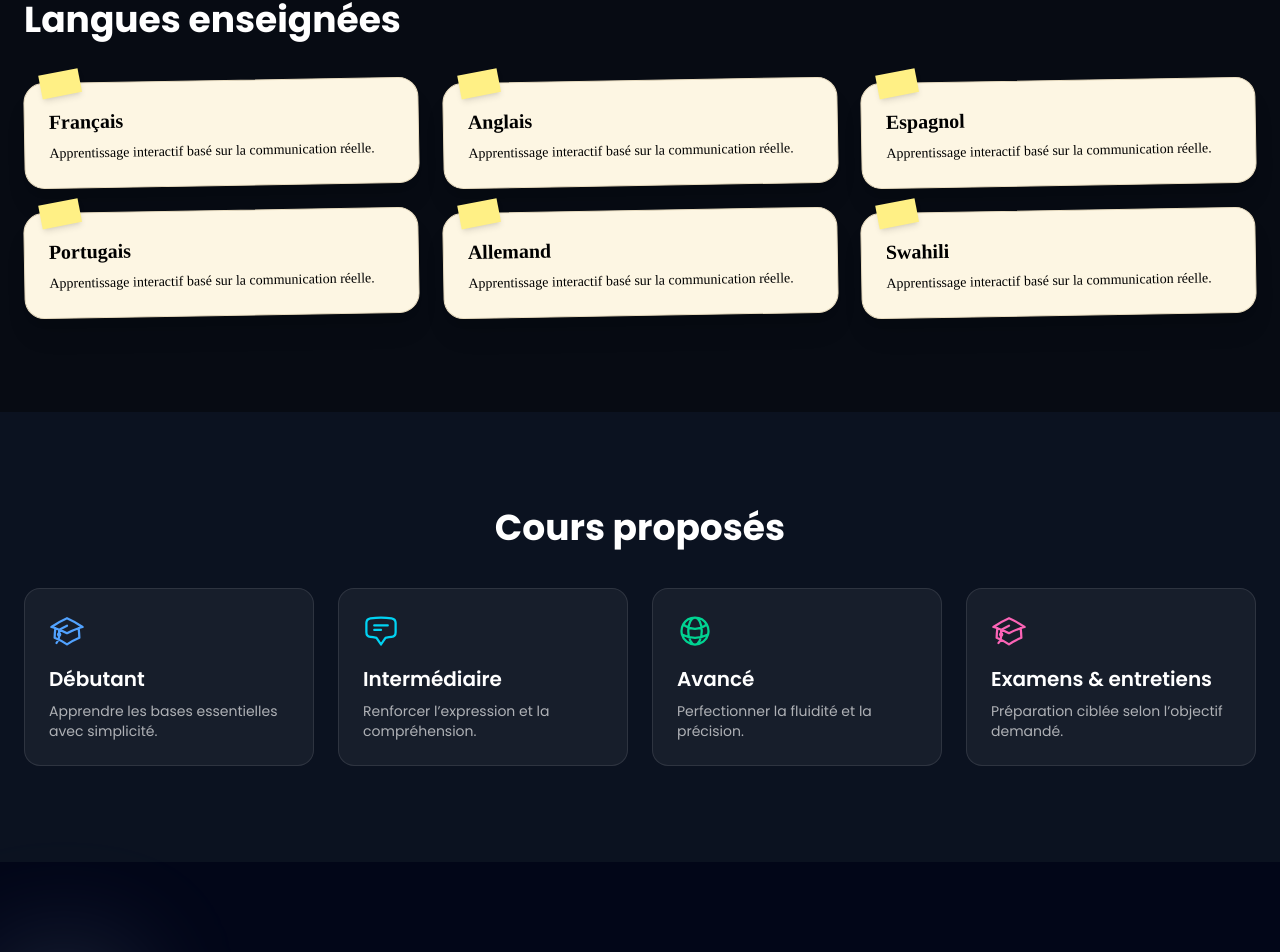
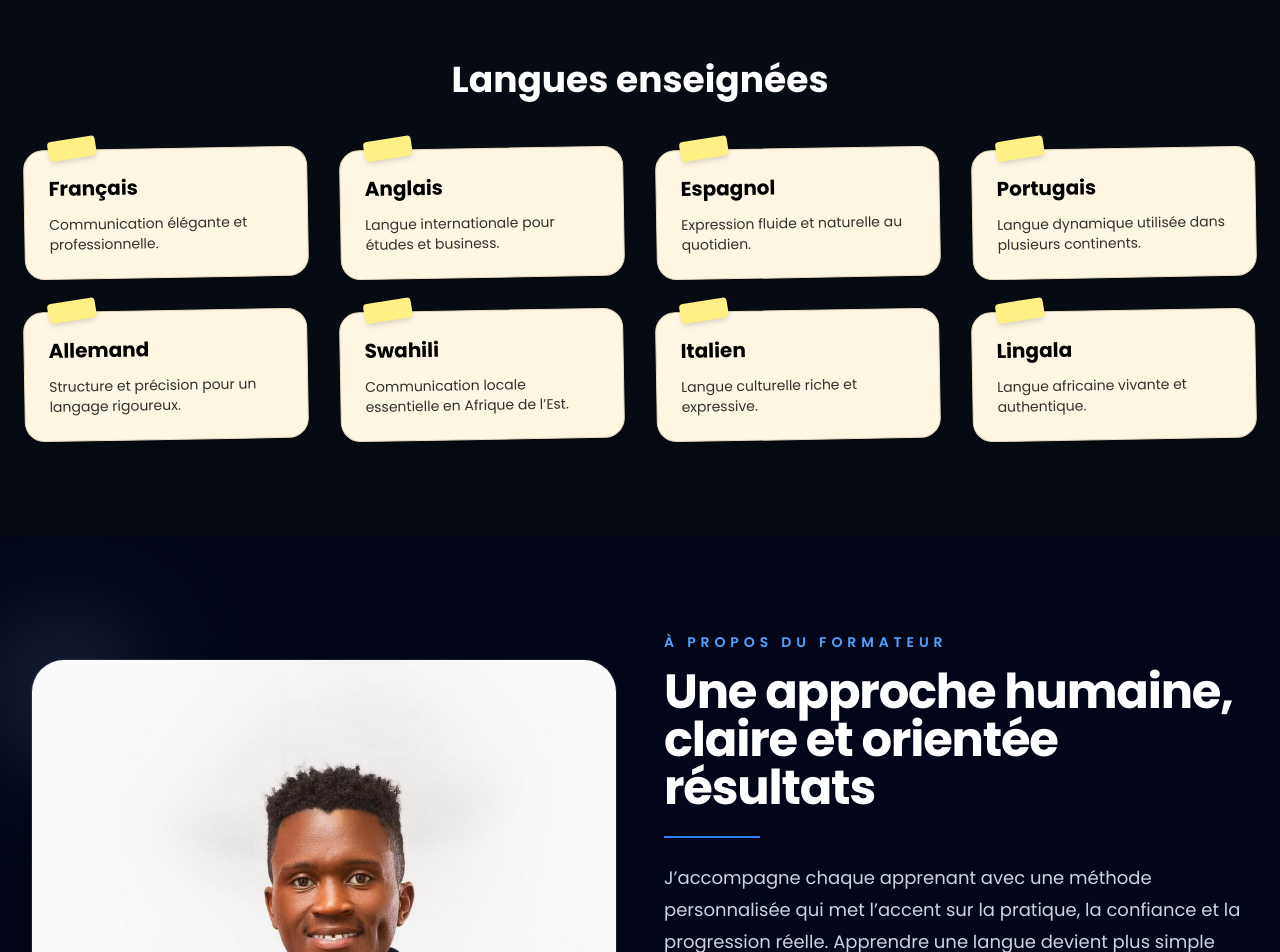
Before and after one commit to Gauss243J/danny-kool, a Next.js app: page / in a window 1280 px wide. Shown: the part 1846-2798 px from the top of the page. Built offline with nearby package versions, Linux system fonts and the light colour scheme.

Commit message:
improve commit 11

```diff
--- a/app/page.tsx
+++ b/app/page.tsx
@@ -22,7 +22,7 @@ export default function Home() {
   const socialLinks = [
   {
     name: "Facebook",
-    href: "https://www.facebook.com/TON_PROFIL_ICI",
+    href: "https://www.facebook.com/profile.php?id=61586018024476",
     color: "hover:bg-blue-600 hover:text-white",
     icon: (
       <svg viewBox="0 0 24 24" className="h-5 w-5 fill-current" aria-hidden="true">
@@ -32,7 +32,7 @@ export default function Home() {
   },
   {
     name: "YouTube",
-    href: "https://www.youtube.com/@TON_PROFIL_ICI",
+    href: "https://youtube.com/@dannykoolsuerte?si=xn2BI7XPE7Bfz9Oy",
     color: "hover:bg-red-600 hover:text-white",
     icon: (
       <svg viewBox="0 0 24 24" className="h-5 w-5 fill-current" aria-hidden="true">
@@ -42,7 +42,7 @@ export default function Home() {
   },
   {
     name: "Instagram",
-    href: "https://www.instagram.com/TON_PROFIL_ICI",
+    href: "https://www.instagram.com/dannykoolsuerte?igsh=bTVrZ2t3ZWRiY2o0&utm_source=qr",
     color: "hover:bg-pink-600 hover:text-white",
     icon: (
       <svg viewBox="0 0 24 24" className="h-5 w-5 fill-current" aria-hidden="true">
@@ -50,6 +50,17 @@ export default function Home() {
       </svg>
     ),
   },
+  {
+  name: "X",
+  href: "https://x.com/Dannykoolsuerte",
+  color: "hover:bg-black hover:text-white",
+  icon: (
+    <svg viewBox="0 0 24 24" className="h-5 w-5 fill-current" aria-hidden="true">
+      <path d="M18.244 2H21l-6.5 7.43L22 22h-6.828l-5.35-7.003L3.5 22H1l6.95-7.945L2 2h6.828l4.85 6.42L18.244 2Zm-2.4 18h1.89L7.06 4H5.05l10.794 16Z"/>
+    </svg>
+  ),
+},
+
 ];
 
   const [isOpen, setIsOpen] = useState(false);
@@ -217,7 +228,7 @@ export default function Home() {
         <div className="max-w-7xl mx-auto">
           <h2 className="text-4xl font-bold mb-10">À propos</h2>
 
-          <div className="grid md:grid-cols-3 gap-6">
+          <div className="grid sm:grid-cols-2 lg:grid-cols-4 gap-6">
 
             <div className="bg-white/5 border border-white/10 p-6 rounded-2xl">
               <AcademicCapIcon className="w-10 h-10 text-blue-400" />
@@ -243,9 +254,19 @@ export default function Home() {
               </p>
             </div>
 
+            <div className="bg-white/5 border border-white/10 p-6 rounded-2xl">
+              <GlobeAltIcon className="w-10 h-10 text-green-400" />
+              <h3 className="mt-4 font-semibold">Interprétation & Traduction</h3>
+              <p className="text-white/60 text-sm mt-2">
+                Services professionnels d’interprétation et traduction de documents officiels, académiques et professionnels avec précision et confidentialité.
+              </p>
+            </div>
+
           </div>
         </div>
       </section>
+
+
 <section className="w-screen relative left-1/2 right-1/2 -mx-[50vw] h-[45vh] sm:h-[45vh] md:h-[45vh] overflow-hidden">
 
   <div className="grid grid-cols-1 sm:grid-cols-3 h-full w-full">
@@ -299,78 +320,44 @@ export default function Home() {
 
 </section>
 
-      {/* LANGUAGES */}
 <section id="languages" className="py-24 px-6 bg-black/40">
   <div className="max-w-7xl mx-auto">
-          <h2 className="text-4xl font-bold mb-10">Langues enseignées</h2>
+    <h2 className="text-4xl font-bold mb-12 text-center">
+      Langues enseignées
+    </h2>
 
-          <div className="grid md:grid-cols-3 gap-6">
+    <div className="grid sm:grid-cols-2 md:grid-cols-3 lg:grid-cols-4 gap-8">
       {[
-              { name: "Français" },
-              { name: "Anglais" },
-              { name: "Espagnol" },
-              { name: "Portugais" },
-              { name: "Allemand" },
-              { name: "Swahili" },
+        { name: "Français", desc: "Communication élégante et professionnelle." },
+        { name: "Anglais", desc: "Langue internationale pour études et business." },
+        { name: "Espagnol", desc: "Expression fluide et naturelle au quotidien." },
+        { name: "Portugais", desc: "Langue dynamique utilisée dans plusieurs continents." },
+        { name: "Allemand", desc: "Structure et précision pour un langage rigoureux." },
+        { name: "Swahili", desc: "Communication locale essentielle en Afrique de l’Est." },
+        { name: "Italien", desc: "Langue culturelle riche et expressive." },
+        { name: "Lingala", desc: "Langue africaine vivante et authentique." },
       ].map((lang, i) => (
         <motion.div
           key={i}
           whileHover={{ scale: 1.05, rotate: -1 }}
-                className="relative bg-[#fdf6e3] text-black p-6 rounded-[20px] shadow-xl border-[1px] border-[#e8dcc0] font-[cursive]"
-                style={{
-                  transform: "rotate(-1deg)",
-                }}
+          className="group relative p-6 rounded-[20px] bg-[#fdf6e3] text-black shadow-xl border border-[#e8dcc0]"
+          style={{ transform: "rotate(-1deg)" }}
         >
-                <div className="absolute -top-3 left-4 w-10 h-6 bg-yellow-200 rotate-[-10deg] shadow-md"></div>
+          {/* AUTOCOLLANT  */}
+          <div className="absolute -top-3 left-6 w-12 h-5 bg-yellow-200 rotate-[-8deg] shadow-md rounded-sm group-hover:rotate-0 transition" />
 
+          {/* glow subtil */}
+          <div className="absolute inset-0 opacity-0 group-hover:opacity-100 transition duration-500 bg-gradient-to-r from-blue-400/10 to-purple-400/10 blur-xl rounded-[20px]" />
+
+          <div className="relative z-10">
             <h3 className="text-xl font-bold">{lang.name}</h3>
-                <p className="text-sm mt-2">
-                  Apprentissage interactif basé sur la communication réelle.
+
+            <p className="text-sm mt-3 opacity-80 group-hover:opacity-100 transition">
+              {lang.desc}
             </p>
+          </div>
         </motion.div>
       ))}
-          </div>
-        </div>
-      </section>
-            {/* SERVICES */}
-      <section id="courses" className="py-24 px-6">
-        <div className="max-w-7xl mx-auto">
-          <h2 className="text-4xl font-bold mb-10 text-center">
-            Cours proposés
-          </h2>
-
-          <div className="grid md:grid-cols-2 xl:grid-cols-4 gap-6">
-            <motion.div whileHover={{ y: -8 }} className="bg-white/5 border border-white/10 p-6 rounded-2xl">
-              <AcademicCapIcon className="w-9 h-9 text-blue-400" />
-              <h3 className="mt-4 text-xl font-semibold">Débutant</h3>
-              <p className="text-white/65 text-sm mt-2">
-                Apprendre les bases essentielles avec simplicité.
-              </p>
-            </motion.div>
-
-            <motion.div whileHover={{ y: -8 }} className="bg-white/5 border border-white/10 p-6 rounded-2xl">
-              <ChatBubbleBottomCenterTextIcon className="w-9 h-9 text-cyan-400" />
-              <h3 className="mt-4 text-xl font-semibold">Intermédiaire</h3>
-              <p className="text-white/65 text-sm mt-2">
-                Renforcer l’expression et la compréhension.
-              </p>
-            </motion.div>
-
-            <motion.div whileHover={{ y: -8 }} className="bg-white/5 border border-white/10 p-6 rounded-2xl">
-              <GlobeAltIcon className="w-9 h-9 text-emerald-400" />
-              <h3 className="mt-4 text-xl font-semibold">Avancé</h3>
-              <p className="text-white/65 text-sm mt-2">
-                Perfectionner la fluidité et la précision.
-              </p>
-            </motion.div>
-
-            <motion.div whileHover={{ y: -8 }} className="bg-white/5 border border-white/10 p-6 rounded-2xl">
-              <AcademicCapIcon className="w-9 h-9 text-pink-400" />
-              <h3 className="mt-4 text-xl font-semibold">Examens & entretiens</h3>
-              <p className="text-white/65 text-sm mt-2">
-                Préparation ciblée selon l’objectif demandé.
-              </p>
-            </motion.div>
     </div>
   </div>
 </section>
@@ -645,6 +632,7 @@ export default function Home() {
           <option>Espagnol</option>
           <option>Portugais</option>
           <option>Allemand</option>
+          <option>Italien</option>
           <option>Swahili</option>
           <option>Lingala</option>
         </select>
```
Lines whose indentation alone changed are shown as unchanged.
